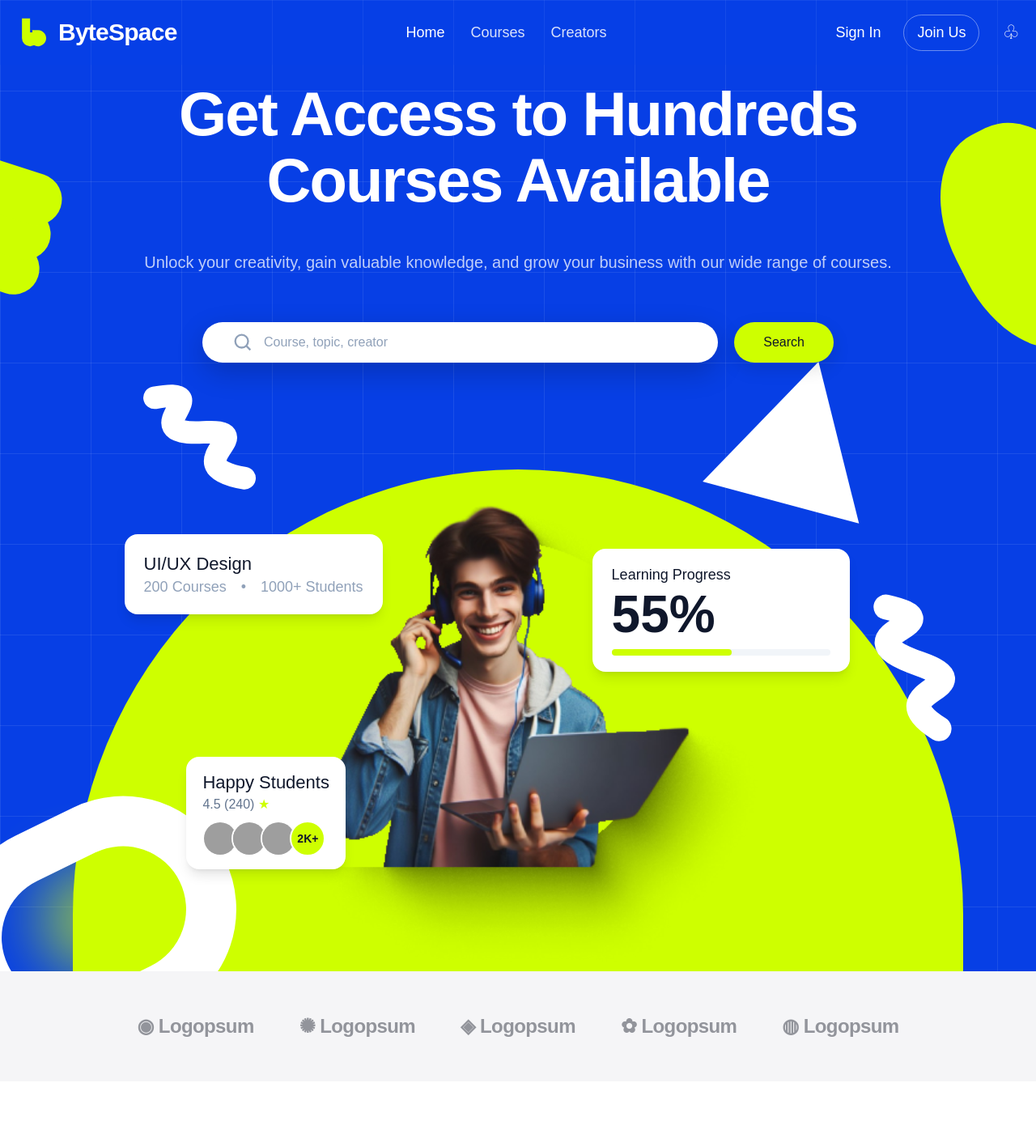
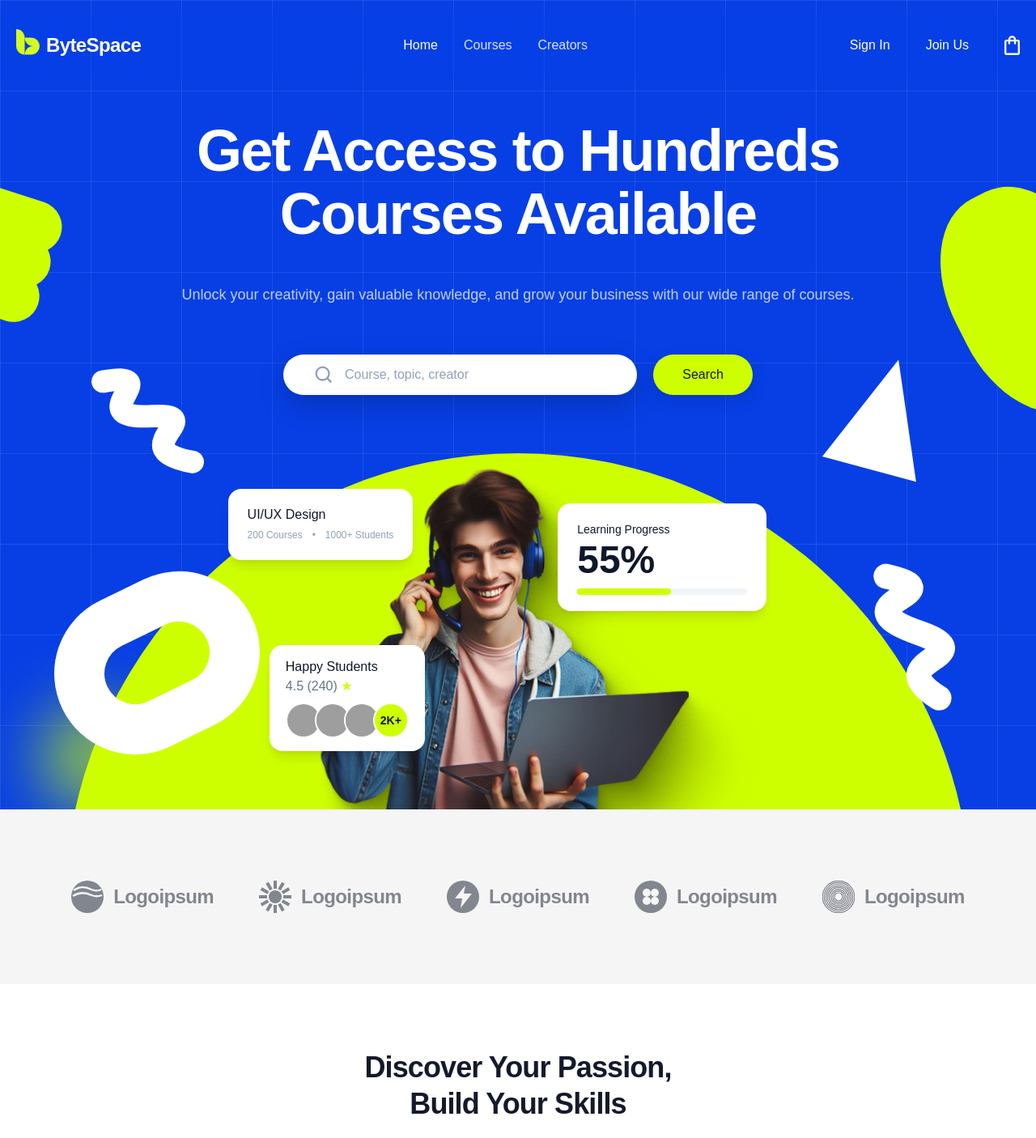
Before and after one commit to DulalDh/ByteSpace, a Next.js app: page / in a window 1280 px wide. Shown: the top 1406 px of the page at 81% size. Built offline with nearby package versions, Linux system fonts and the light colour scheme; grey boxes are pictures that could not be loaded.

Commit message:
Refactor code structure for improved readability and maintainability

```diff
--- a/components/molecules/Brand.tsx
+++ b/components/molecules/Brand.tsx
@@ -6,13 +6,27 @@ export function Brand({ light = false }: BrandProps) {
   return (
     <a
       href="#home"
-      className={`flex items-center gap-2 text-base font-black tracking-tight sm:text-lg md:gap-3 md:text-[30px] ${light ? "text-white" : "text-slate-900"}`}
+      className={`flex items-center gap-2 text-base font-black tracking-tight sm:text-lg md:gap-2 md:text-[24px] ${light ? "text-white" : "text-slate-900"}`}
     >
-      <svg aria-hidden="true" viewBox="0 0 28 28" className="h-7 w-7 md:h-10 md:w-10">
-        <path fill="#ceff00" d="M5 2h7v10a7 7 0 1 1-7 7V2Zm9 10h5a7 7 0 1 1-5 12V12Z" />
-        <path fill="#073fe5" d="M12 12h2v2h-2z" />
+      <svg
+        aria-hidden="true"
+        viewBox="0 0 29 32"
+        className="h-7 w-auto shrink-0 md:h-8 mb-2"
+      >
+        <path
+          d="M10.5 10.5C10.5 4.70101 5.79899 0 0 0V21C0 26.799 4.70101 31.5 10.5 31.5V10.5Z"
+          fill="#D4FB20"
+        />
+        <path
+          d="M18.375 10.5C24.174 10.5 28.875 15.201 28.875 21H21C15.201 21 10.5 16.299 10.5 10.5L18.375 10.5Z"
+          fill="#D4FB20"
+        />
+        <path
+          d="M18.375 31.5C24.174 31.5 28.875 26.799 28.875 21H21C15.201 21 10.5 25.701 10.5 31.5L18.375 31.5Z"
+          fill="#D4FB20"
+        />
       </svg>
-      <span>ByteSpace</span>
+      <span className="leading-none bold">ByteSpace</span>
     </a>
   );
 }
--- a/components/molecules/CourseSearch.tsx
+++ b/components/molecules/CourseSearch.tsx
@@ -14,7 +14,7 @@ export function CourseSearch({ query, onQueryChange }: CourseSearchProps) {
   return (
     <form
       onSubmit={handleSubmit}
-      className="relative z-30 mx-auto mt-5 flex h-[44px] w-full max-w-[780px] items-center gap-4 md:mt-[62px] md:h-[50px] md:gap-5"
+      className="relative z-30 mx-auto mt-5 flex h-[44px] w-full max-w-[580px] items-center gap-4 md:mt-[62px] md:h-[50px] md:gap-5"
     >
       <div className="flex h-full min-w-0 flex-1 items-center rounded-full bg-white px-6 shadow-[0_12px_35px_rgba(0,0,0,.2)] md:px-9">
         <SearchInput
--- a/components/molecules/SiteHeader.tsx
+++ b/components/molecules/SiteHeader.tsx
@@ -2,12 +2,12 @@ import { Brand } from "@/components/molecules/Brand";
 
 export function SiteHeader() {
   return (
-    <header className="relative z-30  border-white/15 bg-[#063fe7]/30">
+    <header className="relative z-30  border-white/15 bg-[#063fe7]/30 mt-4">
       <div className="mx-auto flex h-[76px] max-w-[1600px] items-center justify-between px-5 md:h-[80px] md:px-5">
         <Brand light />
         <nav
           aria-label="Main navigation"
-          className="flex items-center gap-4 text-[10px] text-white/85 sm:gap-7 sm:text-xs md:gap-8 md:text-[18px]"
+          className="flex items-center gap-4 text-[10px] text-white/85 sm:gap-7 sm:text-xs md:gap-8 md:text-[16px]"
         >
           <a href="#home" className="text-white">
             Home
@@ -15,10 +15,10 @@ export function SiteHeader() {
           <a href="#courses">Courses</a>
           <a href="#creators">Creators</a>
         </nav>
-        <div className="flex items-center gap-3 text-[10px] sm:gap-4 sm:text-[11px] md:gap-7 md:text-[18px]">
+        <div className="flex items-center gap-3 text-[10px] sm:gap-4 sm:text-[11px] md:gap-7 md:text-[16px]">
           <a href="#footer">Sign In</a>
           <a
-            className="rounded-full border border-white/40 px-3 py-1.5 md:px-4 md:py-2"
+            className="rounded-full px-3 py-1.5 md:px-4 md:py-2"
             href="#footer"
           >
             Join Us
@@ -26,9 +26,18 @@ export function SiteHeader() {
           <a
             aria-label="Shopping bag"
             href="#courses"
-            className="hidden text-base sm:inline md:text-2xl"
+            className="hidden items-center sm:flex"
           >
-            ♧
+            <svg
+              aria-hidden="true"
+              viewBox="0 0 16 20"
+              className="h-5 w-4 md:h-6 md:w-[19px]"
+            >
+              <path
+                d="M14 4H12C12 1.79 10.21 0 8 0C5.79 0 4 1.79 4 4H2C0.9 4 0 4.9 0 6V18C0 19.1 0.9 20 2 20H14C15.1 20 16 19.1 16 18V6C16 4.9 15.1 4 14 4ZM8 2C9.1 2 10 2.9 10 4H6C6 2.9 6.9 2 8 2ZM14 18H2V6H4V8C4 8.55 4.45 9 5 9C5.55 9 6 8.55 6 8V6H10V8C10 8.55 10.45 9 11 9C11.55 9 12 8.55 12 8V6H14V18Z"
+                fill="#F5F5F6"
+              />
+            </svg>
           </a>
         </div>
       </div>
--- a/components/sections/HeroSection.tsx
+++ b/components/sections/HeroSection.tsx
@@ -9,15 +9,15 @@ interface HeroSectionProps {
 
 export function HeroSection({ query, onQueryChange }: HeroSectionProps) {
   return (
-    <section className="grid-bg relative min-h-[760px] overflow-hidden text-white md:min-h-[1320px] xl:min-h-[1200px]">
+    <section className="grid-bg relative min-h-[760px] overflow-hidden text-white md:min-h-[1320px] xl:min-h-[1000px]">
       <SiteHeader />
-      <div className="relative z-20 mx-auto max-w-[1500px] px-5 pt-12 text-center md:pt-[20px]">
-        <h1 className="mx-auto max-w-[1200px] text-[40px] font-extrabold leading-[1.08] tracking-tight sm:text-6xl md:text-[clamp(76px,5vw,100px)]">
+      <div className="relative z-20 mx-auto max-w-[1500px] px-5 pt-12 mt-8 text-center md:pt-[20px]">
+        <h1 className="mx-auto max-w-[1200px] text-[40px] font-extrabold leading-[1.08] tracking-tight sm:text-6xl md:text-[clamp(72px,5vw,100px)]">
           Get Access to Hundreds
           <br />
           Courses Available
         </h1>
-        <p className="mx-auto mt-8 max-w-5xl text-sm leading-6 text-white/75 md:mt-12 md:text-[20px]">
+        <p className="mx-auto mt-8 max-w-5xl text-sm leading-6 text-white/75 md:mt-12 md:text-[18px]">
           Unlock your creativity, gain valuable knowledge, and grow your
           business with our wide range of courses.
         </p>
@@ -27,31 +27,31 @@ export function HeroSection({ query, onQueryChange }: HeroSectionProps) {
       <div className="absolute bottom-0 left-1/2 z-10 h-[410px] w-[min(1500px,100vw)] -translate-x-1/2 md:h-[900px]">
         <div
           aria-hidden="true"
-          className="absolute bottom-[-880px] left-1/2 h-[1500px] w-[1100px] -translate-x-1/2 rounded-full bg-[#ceff00]"
+          className="absolute bottom-[-880px] left-1/2 h-[1320px] w-[1120px] -translate-x-1/2 rounded-full bg-[#ceff00]"
         />
         <img
-          src="/groupboy-cutout.png"
+          src="/hero-learner.png"
           alt="Smiling learner studying on a laptop"
           className="absolute bottom-0 left-1/2 z-[1] w-[min(75vw,520px)] max-w-none -translate-x-1/2 md:w-[min(50vw,760px)]"
         />
 
-        <div className="absolute left-[4%] top-[28%] z-10 rounded-2xl bg-white px-5 py-4 text-left text-slate-900 shadow-lg md:left-[12%] md:top-[40%] md:px-6 md:py-5">
-          <b className="block text-base font-medium md:text-[22px]">
+        <div className="absolute left-[4%] top-[28%] z-10 rounded-2xl bg-white px-5 py-4 text-left text-slate-900 shadow-lg md:left-[22%] md:top-[56%] md:px-6 md:py-5">
+          <b className="block text-base font-medium md:text-[16px]">
             UI/UX Design
           </b>
-          <span className="text-sm text-slate-400 md:text-[18px]">
+          <span className="text-sm text-slate-400 md:text-[12px]">
             200 Courses　•　1000+ Students
           </span>
         </div>
-        <div className="absolute right-[1%] top-[34%] z-10 rounded-2xl bg-white px-5 py-4 text-left text-slate-900 shadow-lg md:right-[18%] md:top-[42%] md:px-6 md:py-5">
-          <span className="text-sm md:text-[18px]">Learning Progress</span>
-          <b className="block text-5xl leading-[1.1] md:text-[64px]">55%</b>
-          <span className="mt-2 block h-2 w-44 rounded-full bg-slate-100 md:w-[270px]">
+        <div className="absolute right-[1%] top-[34%] z-10 rounded-2xl bg-white px-5 py-4 text-left text-slate-900 shadow-lg md:right-[26%] md:top-[58%] md:px-6 md:py-5">
+          <span className="text-sm md:text-[14px]">Learning Progress</span>
+          <b className="block text-5xl leading-[1.1] md:text-[48px]">55%</b>
+          <span className="mt-2 block h-2 w-44 rounded-full bg-slate-100 md:w-[210px]">
             <i className="block h-full w-[55%] rounded-full bg-[#ceff00]" />
           </span>
         </div>
-        <div className="absolute bottom-[5%] left-[1%] z-12 rounded-2xl bg-white px-4 py-3 text-left text-slate-900 shadow-lg md:bottom-[14%] md:left-[18%] md:px-5 md:py-4">
-          <span className="block text-sm md:text-[22px]">Happy Students</span>
+        <div className="absolute bottom-[5%] left-[1%] z-12 rounded-2xl bg-white px-4 py-3 text-left text-slate-900 shadow-lg md:bottom-[8%] md:left-[26%] md:px-5 md:py-4">
+          <span className="block text-sm md:text-[16px]">Happy Students</span>
           <b className="text-xs font-normal text-slate-500 md:text-base">
             4.5 (240)
           </b>{" "}
@@ -71,12 +71,12 @@ export function HeroSection({ query, onQueryChange }: HeroSectionProps) {
           </div>
         </div>
 
-        <div className="absolute left-[-8%] top-[-12%] z-10 h-16 w-52 rotate-[18deg] rounded-full bg-[#ceff00] shadow-[0_45px_0_0_#ceff00,0_90px_0_0_#ceff00] md:left-[-10%]" />
-        <div className="absolute right-[-10%] top-[-17%] z-10 h-64 w-40 rotate-[-27deg] rounded-[45%] bg-[#ceff00] md:right-[-7%] md:h-72 md:w-48" />
+        <div className="absolute left-[-8%] top-[14%] z-10 h-16 w-52 rotate-[18deg] rounded-full bg-[#ceff00] shadow-[0_45px_0_0_#ceff00,0_90px_0_0_#ceff00] md:left-[-10%]" />
+        <div className="absolute right-[-10%] top-[14%] z-10 h-64 w-40 rotate-[-27deg] rounded-[45%] bg-[#ceff00] md:right-[-7%] md:h-72 md:w-48" />
         <svg
           aria-hidden="true"
           viewBox="0 0 120 120"
-          className="absolute left-[13%] top-[17%] z-10 h-28 w-28 -rotate-12 md:h-44 md:w-44"
+          className="absolute left-[8%] top-[37%] z-10 h-28 w-28 -rotate-12 md:h-44 md:w-44"
         >
           <path
             d="M25 18c58 2-28 27 34 37 52 8-32 22 26 45"
@@ -90,7 +90,7 @@ export function HeroSection({ query, onQueryChange }: HeroSectionProps) {
         <svg
           aria-hidden="true"
           viewBox="0 0 120 120"
-          className="absolute right-[5%] top-[46%] z-10 h-36 w-28 rotate-12 md:h-56 md:w-44"
+          className="absolute right-[5%] top-[64%] z-10 h-36 w-28 rotate-12 md:h-56 md:w-44"
         >
           <path
             d="M27 14c66 1-42 31 38 41 60 8-32 29 27 50"
@@ -101,8 +101,8 @@ export function HeroSection({ query, onQueryChange }: HeroSectionProps) {
             strokeWidth="21"
           />
         </svg>
-        <div className="absolute left-[-7%] bottom-[-9%] z-10 h-44 w-56 rotate-[-26deg] rounded-full border-[38px] border-white md:left-[-5%] md:h-[280px] md:w-[360px] md:border-[62px]" />
-        <div className="absolute right-[15%] top-[16%] z-10 h-0 w-0 rotate-[15deg] border-b-[100px] border-l-[55px] border-r-[55px] border-b-white border-l-transparent border-r-transparent md:border-b-[180px] md:border-l-[100px] md:border-r-[100px]" />
+        <div className="absolute left-[-7%] bottom-[9%] z-10 h-44 w-56 rotate-[-26deg] rounded-full border-[38px] border-white md:left-[5%] md:h-[200px] md:w-[260px] md:border-[62px]" />
+        <div className="absolute  right-[10%] top-[38%] z-10 h-0 w-0 rotate-[15deg] border-b-[100px] border-l-[55px] border-r-[55px] border-b-white border-l-transparent border-r-transparent md:border-b-[140px] md:border-l-[60px] md:border-r-[60px]" />
       </div>
       <div className="absolute bottom-0 left-[4%] h-32 w-32 rounded-full bg-[#ceff00] opacity-70 blur-2xl" />
     </section>
--- a/components/sections/TrustedPartnersSection.tsx
+++ b/components/sections/TrustedPartnersSection.tsx
@@ -1,15 +1,47 @@
-import { partnerNames } from "@/data/home-data.js";
+const partnerMarks = [
+  <svg key="wave" viewBox="0 0 40 40" aria-hidden="true">
+    <circle cx="20" cy="20" r="20" fill="currentColor" />
+    <path d="M3 12c8-5 14-5 22-1 5 2 8 2 12 0M2 19c8-5 15-5 23-1 5 2 8 2 13 0" fill="none" stroke="#F5F5F6" strokeWidth="2.4" />
+  </svg>,
+  <svg key="sun" viewBox="0 0 40 40" aria-hidden="true">
+    <g fill="currentColor" transform="translate(20 20)">
+      {Array.from({ length: 12 }, (_, index) => (
+        <rect key={index} x="-2" y="-20" width="4" height="10" transform={`rotate(${index * 30})`} />
+      ))}
+      <circle r="8" />
+    </g>
+  </svg>,
+  <svg key="bolt" viewBox="0 0 40 40" aria-hidden="true">
+    <circle cx="20" cy="20" r="20" fill="currentColor" />
+    <path d="m23 6-13 16h9l-2 12 14-18h-10z" fill="#F5F5F6" />
+  </svg>,
+  <svg key="clover" viewBox="0 0 40 40" aria-hidden="true">
+    <circle cx="20" cy="20" r="20" fill="currentColor" />
+    <g fill="#F5F5F6">
+      <circle cx="15" cy="15" r="5" /><circle cx="25" cy="15" r="5" />
+      <circle cx="15" cy="25" r="5" /><circle cx="25" cy="25" r="5" />
+    </g>
+  </svg>,
+  <svg key="rings" viewBox="0 0 40 40" aria-hidden="true">
+    {Array.from({ length: 8 }, (_, index) => (
+      <circle key={index} cx="20" cy="20" r={5 + index * 2.1} fill="none" stroke="currentColor" strokeWidth="1.2" />
+    ))}
+  </svg>,
+];
+
+const partnerNames = ["Logoipsum", "Logoipsum", "Logoipsum", "Logoipsum", "Logoipsum"];
 
 export function TrustedPartnersSection() {
   return (
     <section
       aria-label="Trusted by teams"
-      className="flex min-h-34 flex-wrap items-center justify-center gap-x-10 gap-y-4 bg-[#f5f5f7] px-5 py-6 text-[#92949b] sm:gap-x-14"
+      className="flex min-h-54 flex-wrap items-center justify-center gap-x-10 gap-y-4 bg-[#F5F5F6] px-5 py-6 text-[#82868E] sm:gap-x-14"
     >
-      {partnerNames.map((name) => (
-        <span key={name} className="text-[24px] font-bold tracking-tight">
-          {name}
-        </span>
+      {partnerNames.map((name, index) => (
+        <div key={index} className="flex items-center gap-3 text-[24px] font-bold tracking-tight">
+          <span className="h-10 w-10 shrink-0">{partnerMarks[index]}</span>
+          <span>{name}</span>
+        </div>
       ))}
     </section>
   );
```
Also changed, not shown: public/hero-learner.png (added).
